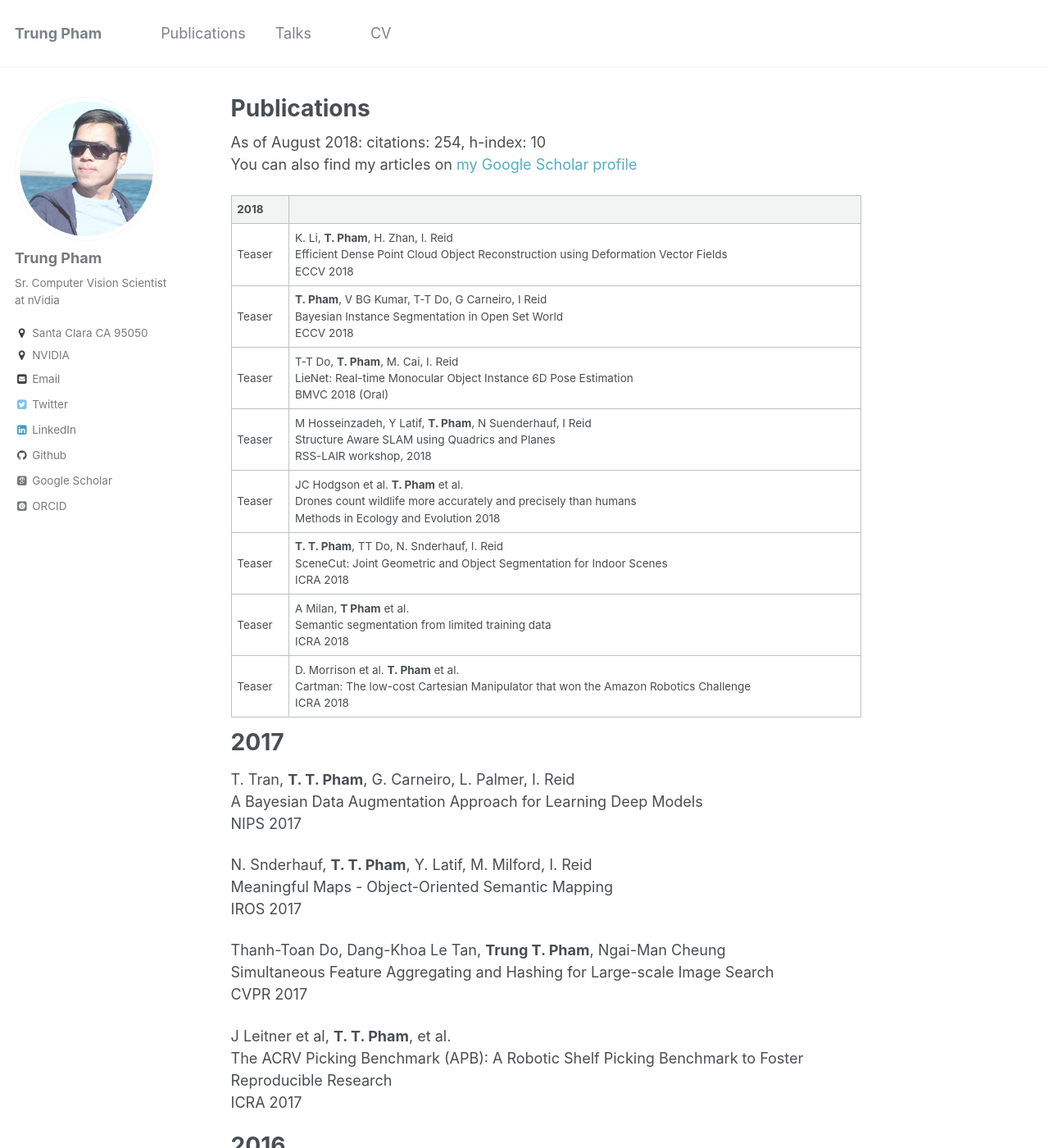
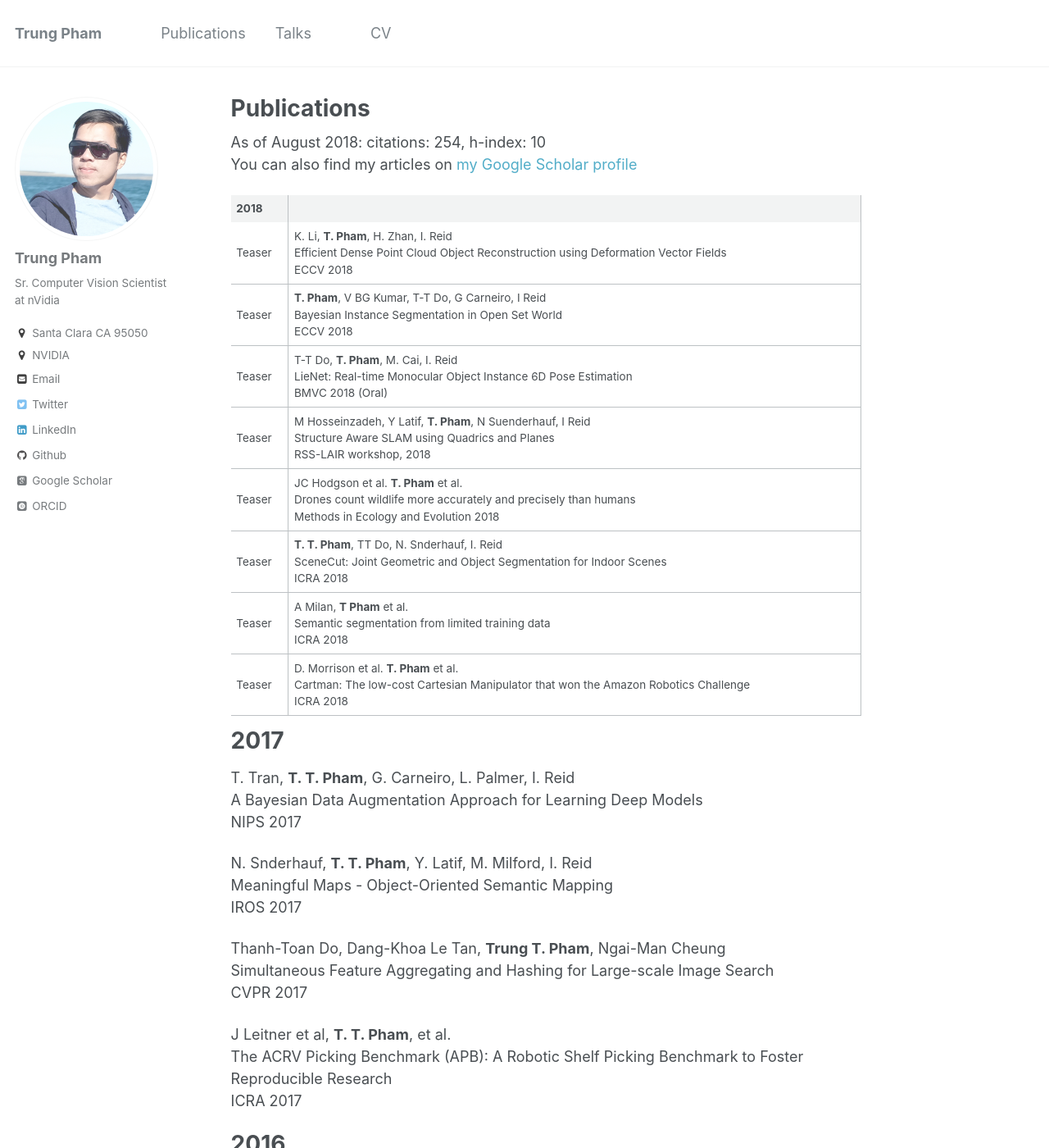
Before and after one commit to trungtpham/trungtpham.github.io, a Jekyll site: the page built from _pages/publications.md, in a window 1280 px wide and 1400 px high. Shown: the whole window at 82% size. Built offline with Jekyll 4.4.1, drawn with Linux system fonts in a browser that asks for light colours; some web fonts are replaced.

Commit message:
Update _tables.scss

```diff
--- a/_sass/_tables.scss
+++ b/_sass/_tables.scss
@@ -8,7 +8,7 @@
   font-family: $global-font-family;
   font-size: $type-size-6;
   border-collapse: collapse;
-  border: 1px solid $light-gray;
+  border: 0px solid $light-gray;
 
   & + table {
     margin-top: 1em;
@@ -17,7 +17,7 @@
 
 thead {
   background-color: $lighter-gray;
-  border-bottom: 1px solid $light-gray;
+  border-bottom: 0px solid $light-gray;
 }
 
 th {
```
